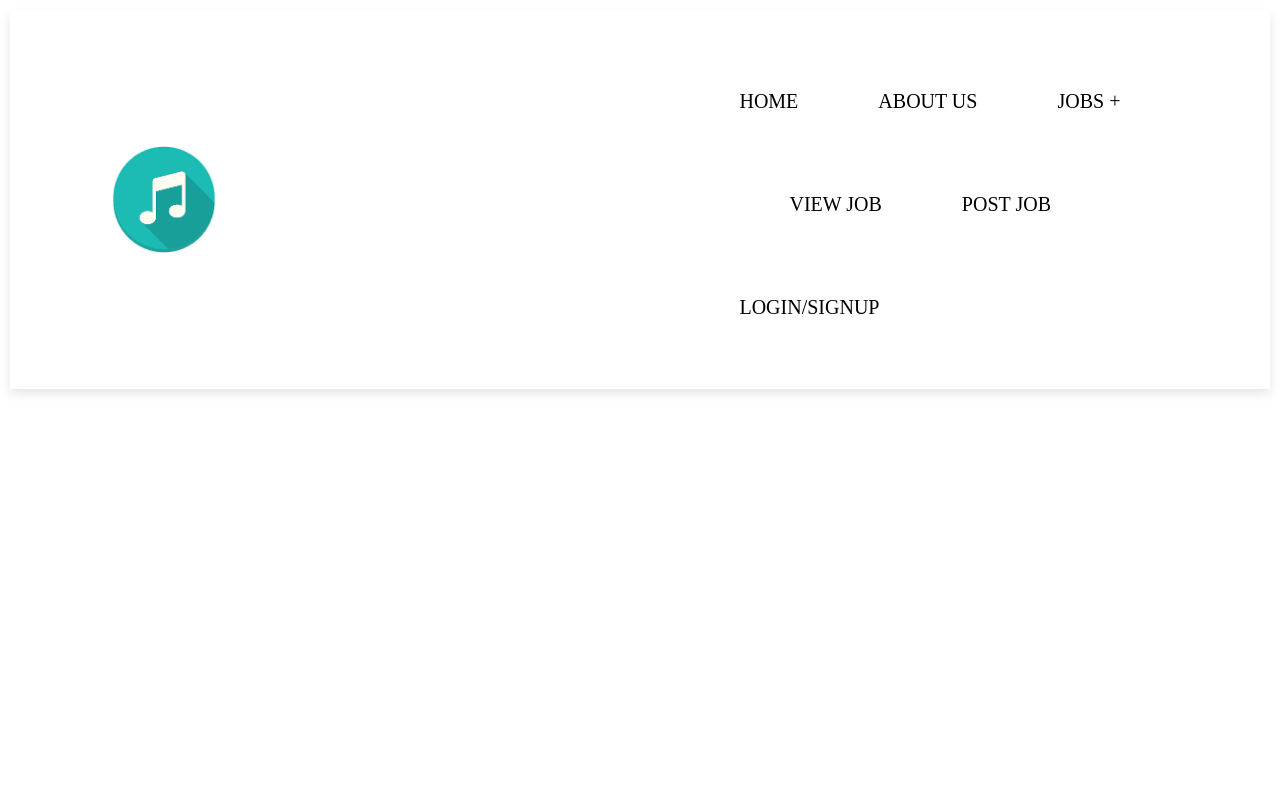
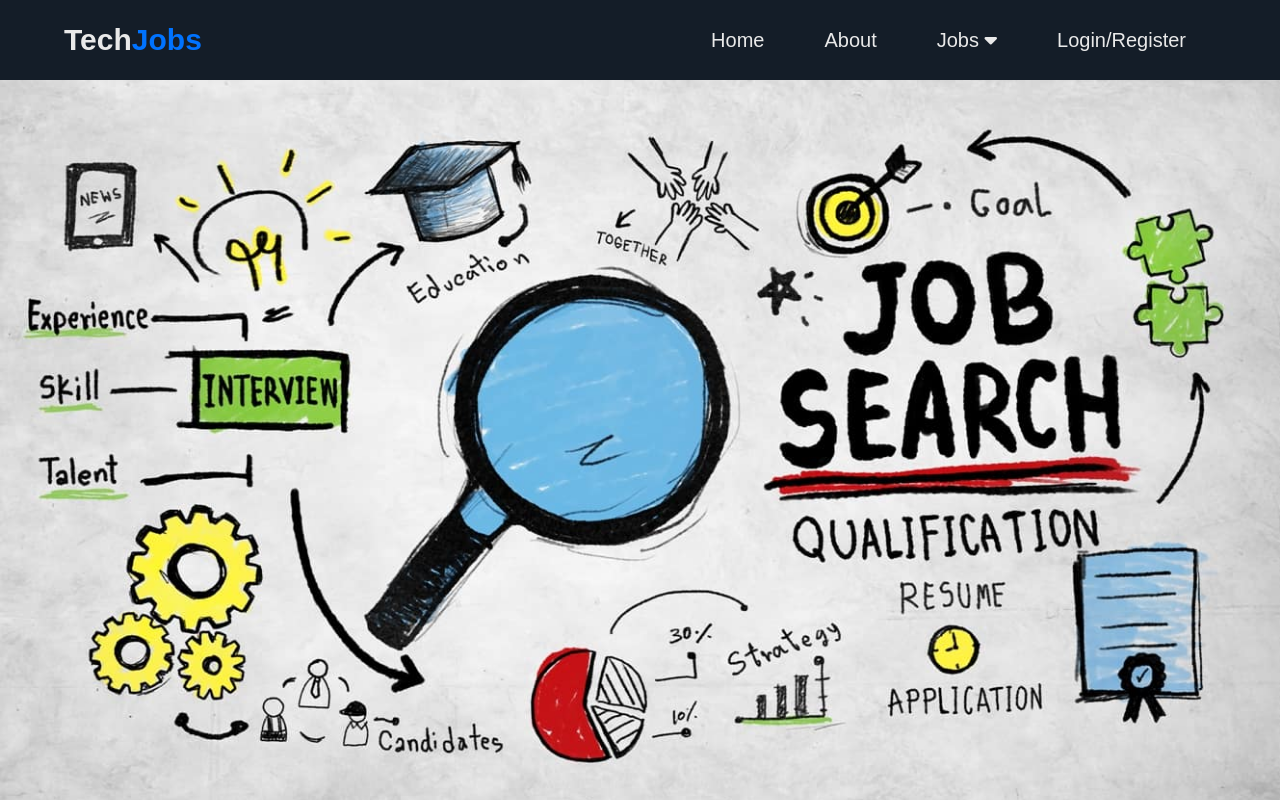
Before and after one commit to aara77/TechJobs, a PHP site: page /homepage.html in a window 1280 px wide. Run offline with PHP 8.4, Linux system fonts and the light colour scheme.

Commit message:
dropdown

```diff
--- a/homepage/homepage.css
+++ b/homepage/homepage.css
@@ -1,51 +1,82 @@
 *{
-    margin: 10px;
-    padding: 20;
-    **background-color: bisque;
+    margin: 0;
+    padding: 0;
+    box-sizing: border-box;
 
 }
-header{
-    position: fixed;
-    top: 0;
-    left: 0;
-    right: 0;
-    background: #ffffff;
-    box-shadow: 0 5px 10px rgba(0,0,0,.1);
-    padding: 20px 7%;
+body{
+    font-family: sans-serif;
+}
+
+.menu_bar{
+    background-color: #141d28;
+    height: 80px;
+    width: 100%;
+    /* background: #ffffff;
+    box-shadow: 0 5px 10px rgba(0,0,0,.1); */
+    padding: 0 5%;
     display: flex;
     align-items: center;
     justify-content: space-between;
-    z-index: 1000;
+
 }
-header img{
-    max-width: 10%;
+.logo{
+    color:#e9e9e9;
+    font-size: 30px;
 }
-header .navbar ul{
+
+.logo span{
+    color:#0073ff ;
+}
+
+.menu_bar ul{
     list-style: none;
+    display: flex;
 }
-header .navbar ul li{
+
+.menu_bar ul li{
+    padding: 10px 30px;
     position: relative;
+}
 
-    float: left;
+.menu_bar ul li a{
+    font-size: 20px;
+    color: #e9e9e9;
+    text-decoration: none;
+    transition: all 0.3s;
 }
-header .navbar ul li a{
-    font-size: 20px;
-    padding: 20px;
-    color: black;
+
+.menu_bar ul li a:hover{
+    color: #0073ff;
+}
+
+.dropdown_menu{
+    display: none;
+}
+
+.menu_bar ul li:hover .dropdown_menu{
     display: block;
-    text-decoration: none;
-}
-header .navbar ul li a:hover{
-
-    color: burlywood;
-}
-header .navbar ul li ul{
     position: absolute;
     left: 0;
-    width: 200px;
-    background: #ffffff;
+    top: 100%;
+    background-color: #141d28;
 }
-header .navbar ul li ul li{
-    width: 100%;
-    border-top: 1px solid black;
+
+.menu_bar ul li:hover.dropdown_menu ul{
+    display: block;
+    margin: 10px;
 }
+
+.menu_bar ul li:hover.dropdown_menu ul li{
+    width: 150px;
+    padding: 10px;
+}
+
+.hero{
+    height: calc(100vh - 80px);
+    background-image: url(./job-search-process-anthropos.jpeg);
+    background-position: center;
+    background-size: cover;
+    background-repeat: no-repeat;
+
+}
--- a/homepage/homepage.html
+++ b/homepage/homepage.html
@@ -4,27 +4,35 @@
     <link rel="stylesheet" href="homepage.css">
     <meta charset="UTF-8">
     <meta name="viewport" content="width=device-width, initial-scale=1.0">
+    <link rel="stylesheet" href="https://cdnjs.cloudflare.com/ajax/libs/font-awesome/6.5.1/css/all.min.css"
+    integrity="sha512-DTOQO9RWCH3ppGqcWaEA1BIZOC6xxalwEsw9c2QQeAIftl+Vegovlnee1c9QX4TctnWMn13TZye+giMm8e2LwA=="
+    crossorigin="anonymous" referrerpolicy="no-referrer" />
     <title>Document</title>
 </head>
 <body>
-    <header>
-        <!--<a href="3" class="LOGO">LOGO</a>-->
-        <img src="icon.png" >
-        <nav class="navbar">
-            <ul>
-                <li><a href="#">HOME</a></li>
-                <li><a href="#">ABOUT US</a></li>
-                <li><a href="#">JOBS +</a></li>
+    <div class="menu_bar">
+        <h1 class="logo">Tech<span>Jobs</span></h1>
+        <ul>
+            <li><a href="#">Home</a></li>
+            <li><a href="#">About</a></li>
+            <li>
+                <a href="#">Jobs <i class="fas fa-caret-down"></i></a>
+                <dic class="dropdown_menu">
                     <ul>
-                        <li><a href="#">VIEW JOB</a></li>
-                        <li><a href="#">POST JOB</a></li>
+                        <li><a href="#">View job</a></li>
+                        <li><a href="#">Post job</a></li>
                     </ul>
-                <li><a href="#">LOGIN/SIGNUP</a></li>
-            </ul>
-        </nav>
-    </header>
-    <!--<h1>TechJobs</h1>
+                </dic>
+            </li>
+            <li><a href="#">Login/Register</a></li>
+        </ul>
+    </div>
+
+    <section class="hero">
+        &nbsp;
+    </section>
+    <!-- <h1>TechJobs</h1>
     <h2>find and post job with us</h2>
-    <p>hi get a jobbbbb</p>-->
+    <p>hi get a jobbbbb</p> -->
 </body>
 </html>
```
